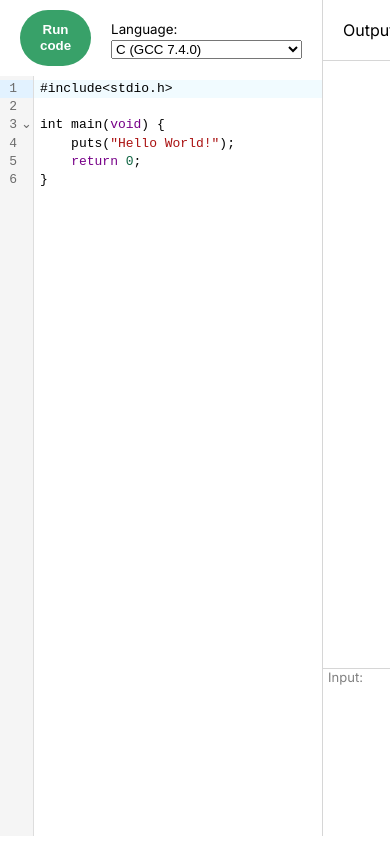
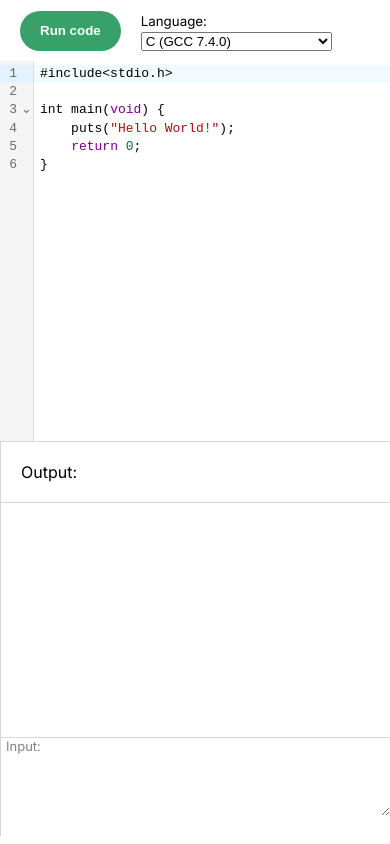
Before and after one commit to IvyNguyenn/cute-ide, a Next.js app: page /ide in a window 390 px wide. Built offline with nearby package versions, Linux system fonts and the light colour scheme.

Commit message:
Add responsive on small screen

```diff
--- a/app/ide/(components)/CodeMirror.module.scss
+++ b/app/ide/(components)/CodeMirror.module.scss
@@ -17,6 +17,7 @@
         color: white;
         font-weight: 600;
         line-height: 1rem;
+        flex-shrink: 0;
         cursor: pointer;
         &:disabled {
           opacity: 0.7;
@@ -29,7 +30,9 @@
     flex-direction: column;
     flex: 50% 1;
     flex-shrink: 0;
-    border-left: 1px solid var(--lightgray);
+    border: 1px solid var(--lightgray);
+    border-right: 0;
+    border-bottom: 0;
     &__output {
       display: flex;
       flex-direction: column;
@@ -69,3 +72,28 @@
     }
   }
 }
+
+@media screen and (max-width: 767.99px) {
+  .editor {
+    flex-direction: column;
+    &__code {
+      &__controls {
+        ~ div {
+          height: 45vh;
+          overflow: auto;
+        }
+      }
+    }
+    &__console {
+      flex: auto 1;
+      &__output {
+        height: 35vh;
+      }
+      &__input {
+        textarea {
+          height: 80%;
+        }
+      }
+    }
+  }
+}
--- a/app/ide/(components)/CodeMirror.tsx
+++ b/app/ide/(components)/CodeMirror.tsx
@@ -116,7 +116,6 @@ int main(void) {
             <select
               name="language"
               defaultValue={programingLanguages[3].id}
-              style={{ flexShrink: 0 }}
               disabled={isSubmitting}
             >
               {programingLanguages.map((language) => (
```
